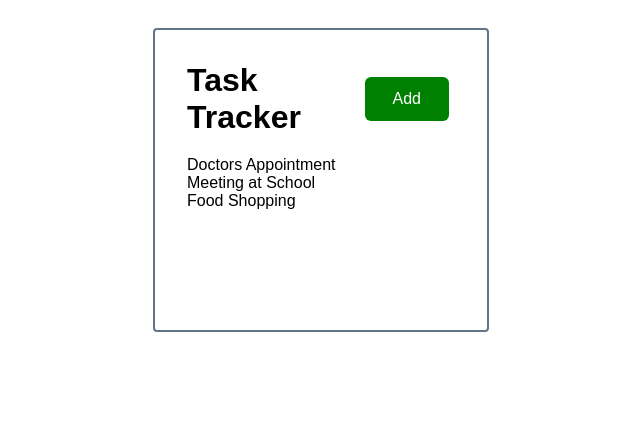
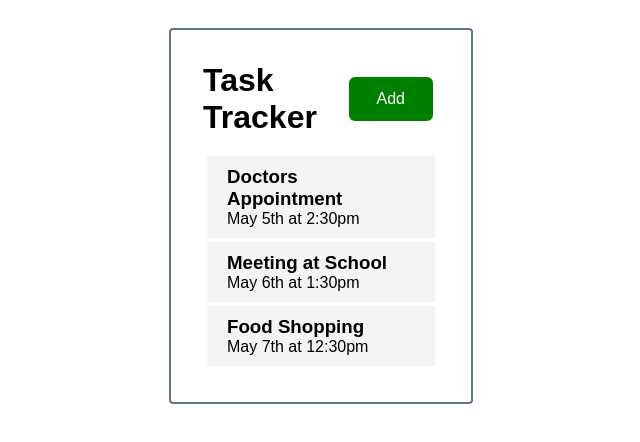
Before and after one commit to milliorn/task-tracker, an Angular app: page / in a window 1280 px wide. Shown: the top 442 px of the page, without its empty margins (319-959 px from the left). Built offline with nearby package versions, Linux system fonts and the light colour scheme.

Commit message:
fontawesome

```diff
--- a/package.json
+++ b/package.json
@@ -19,6 +19,11 @@
     "@angular/platform-browser": "^15.1.0",
     "@angular/platform-browser-dynamic": "^15.1.0",
     "@angular/router": "^15.1.0",
+    "@fortawesome/angular-fontawesome": "^0.12.1",
+    "@fortawesome/fontawesome-svg-core": "^6.3.0",
+    "@fortawesome/free-brands-svg-icons": "^6.2.1",
+    "@fortawesome/free-regular-svg-icons": "^6.2.1",
+    "@fortawesome/free-solid-svg-icons": "^6.3.0",
     "rxjs": "~7.8.0",
     "tslib": "^2.3.0",
     "zone.js": "~0.12.0"
--- /dev/null
+++ b/src/app/components/task-item/task-item.component.css
@@ -0,0 +1,17 @@
+.task h3 {
+  align-items: center;
+  display: flex;
+  justify-content: space-between;
+}
+
+.task {
+  taskbackground: #f4f4f4;
+  cursor: pointer;
+  margin: 0.25rem;
+  padding: 0.625rem 1.25rem;
+  background: #f4f4f4;
+}
+
+.task.reminder {
+  border-left: 5px solid green;
+}
--- /dev/null
+++ b/src/app/components/task-item/task-item.component.html
@@ -0,0 +1,4 @@
+<div class="task">
+  <h3>{{ task.text }}</h3>
+  <p>{{ task.day }}</p>
+</div>
--- a/src/app/components/tasks/tasks.component.html
+++ b/src/app/components/tasks/tasks.component.html
@@ -1 +1 @@
-<p *ngFor="let task of tasks">{{ task.text }}</p>
+<app-task-item *ngFor="let task of tasks" [task]="task"></app-task-item>
--- a/src/styles.css
+++ b/src/styles.css
@@ -43,7 +43,7 @@
   border-radius: 0.25rem;
   border: 0.125rem solid #64748b;
   margin: 1.75rem auto;
-  max-width: 21rem;
+  max-width: 19rem;
   min-height: 19rem;
   overflow: auto;
   padding: 2rem;
```
Also changed, not shown: src/app/app.module.ts (+6 -2 lines), src/app/components/task-item/task-item.component.ts (added, +11 -0 lines), 2 other files (tests, documents, lock files or other folders).
